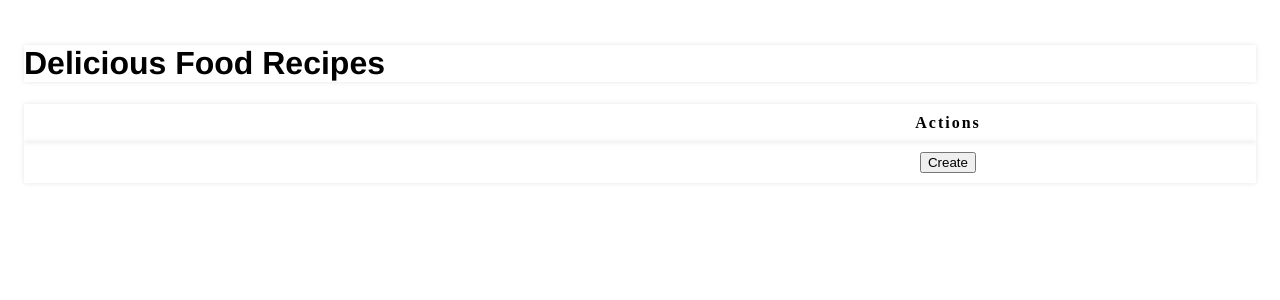
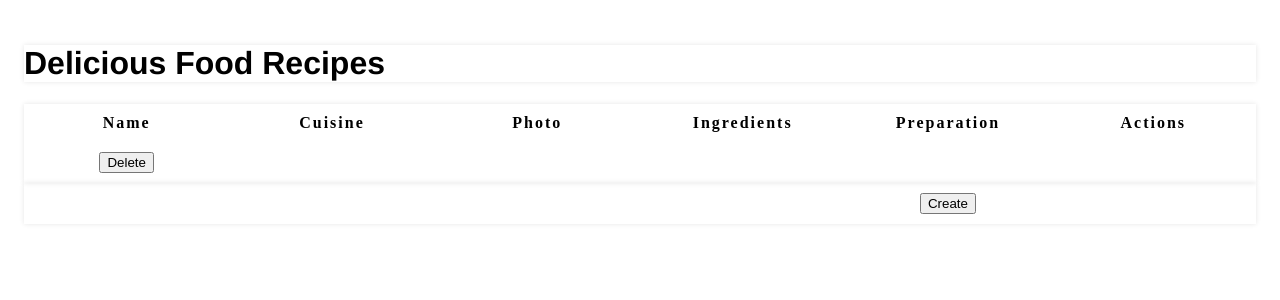
Before and after one commit to nguyenscg/recipe-tracking-app, a React (Create React App) app: page / in a window 1280 px wide. Shown: the top 300 px of the page. Built offline with nearby package versions, Linux system fonts and the light colour scheme.

Commit message:
created table headings and delete button

```diff
--- a/src/RecipeList.js
+++ b/src/RecipeList.js
@@ -1,6 +1,6 @@
 import React from "react";
 
-function RecipeList() {
+function RecipeList({recipes, deleteRecipe}) {
 
   // TODO: Display the list of recipes using the structure of table that is provided.
   // TODO: Create at least one additional component that is used by this component.
@@ -11,12 +11,18 @@ function RecipeList() {
       <table>
         <thead>
           <tr>
-            <th></th>
+            <th>Name</th>
+            <th>Cuisine</th>
+            <th>Photo</th>
+            <th>Ingredients</th>
+            <th>Preparation</th>
             <th>Actions</th>
           </tr>
         </thead>
         <tbody>
-
+          <td>
+            <button name="delete" onClick={deleteRecipe}>Delete</button>
+          </td>
         </tbody>
       </table>
     </div>
```
